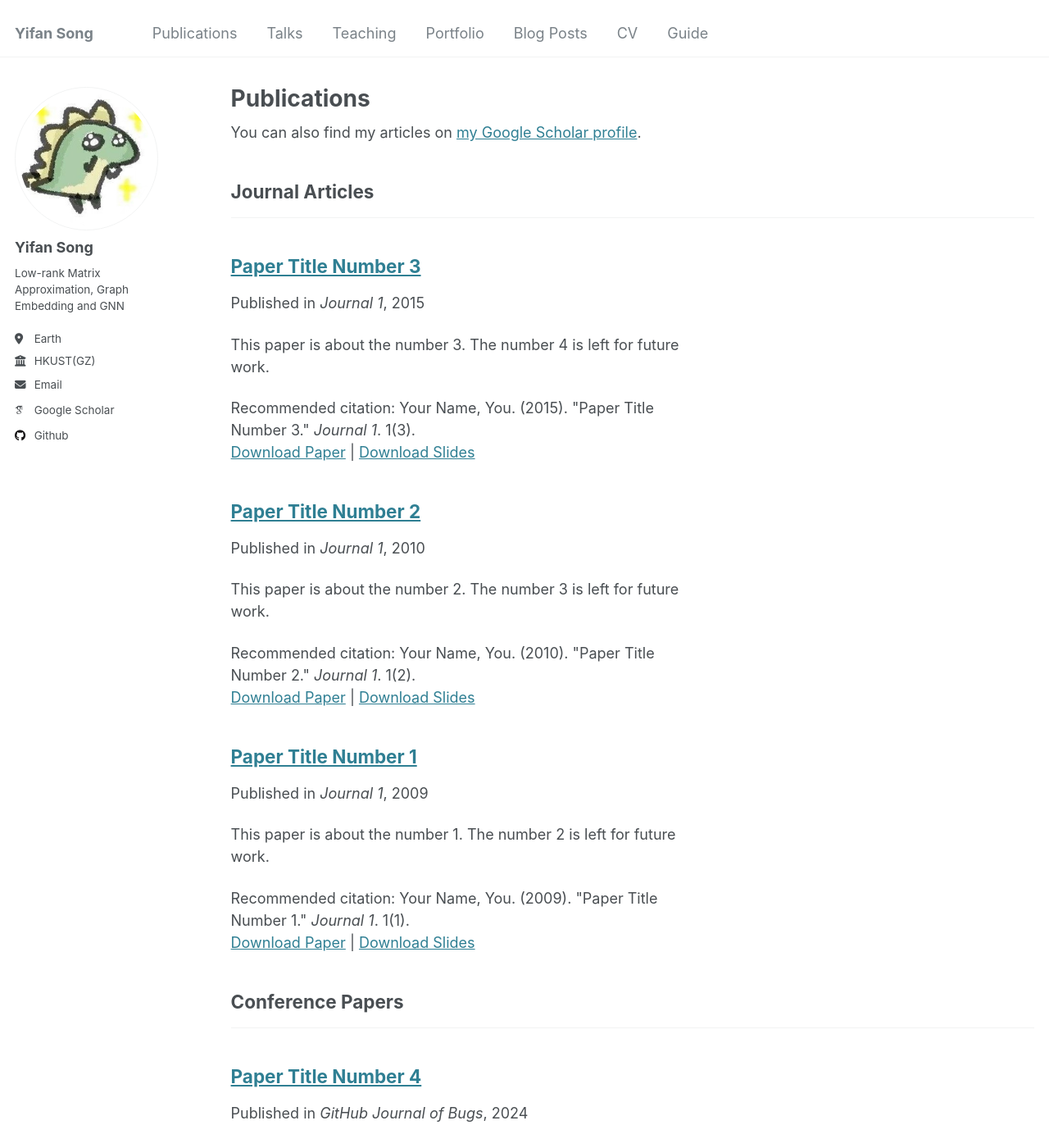
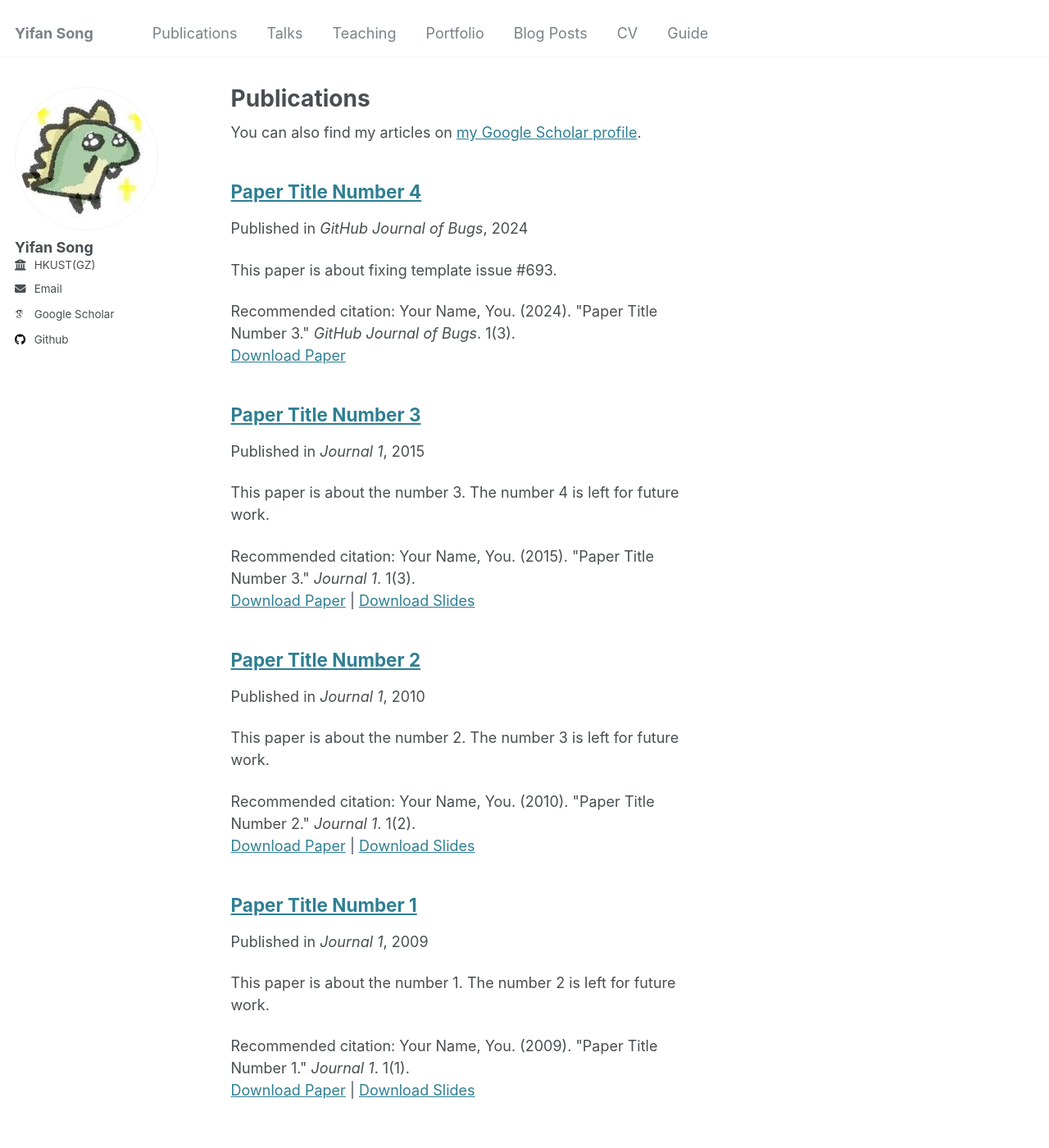
Before and after one commit to yfsong00/smallhammer.github.io, a Jekyll site: the page built from _pages/publications.html, in a window 1280 px wide and 1400 px high. Shown: the whole window at 82% size. Built offline with Jekyll 4.4.1, drawn with Linux system fonts in a browser that asks for light colours; some web fonts are replaced; part of the change alters nothing that is shown; some of the changed text lies outside the part shown.

Commit message:
Update _config.yml

```diff
--- a/_config.yml
+++ b/_config.yml
@@ -1,89 +1,22 @@
 # Welcome to Jekyll!
 #
 # This config file is meant for settings that affect your entire site, values
+#此配置文件用于影响整个站点的设置、值
 # which you are expected to set up once and rarely need to edit after that.
+#您应该设置一次，之后很少需要编辑。
 # For technical reasons, this file is *NOT* reloaded automatically when you use
-# `jekyll serve -l -H localhost`. If you change this file, please restart the
-# server process.
+#出于技术原因，此文件*NOT*在您使用时自动重新加载
+# `jekyll serve`. If you change this file, please restart the server process.
 
-# Basic Site Settings
+# Site Settings
 locale                   : "en-US"
 title                    : "Yifan Song"
 title_separator          : "-"
 name                     : &name "Yifan Song"
 description              : &description "personal description"
-url                      : https://yfsong00.github.io/ # the base hostname & protocol for your site e.g. "https://[your GitHub username].github.io"
+url                      : https://yfsong00.github.io # the base hostname & protocol for your site e.g. "https://mmistakes.github.io"
 baseurl                  : "" # the subpath of your site, e.g. "/blog"
 repository               : "yfsong00/smallhammer.github.io"
-
-# Site Author - The following control what appear as part of the author content on the side bar.
-#               If a field is blank the icon and link will not appear, otherwise it will be shown.
-#               Additional customization can be done by editing /_includes/author-profile.html
-author:
-  # Biographic information
-  avatar           : "yifan_song.png"
-  name             : "Yifan Song"
-  pronouns         : # example: "she/her"
-  bio              : "Low-rank Matrix Approximation, Graph Embedding and GNN"
-  location         : "Earth"
-  employer         : "HKUST(GZ)"
-  uri              : # URL
-  email            : "ysong853@connect.hkust-gz.edu.cn"
-
-  # Academic websites
-  arxiv            : # URL - Update with the correct link to your profile
-  googlescholar    : "https://scholar.google.com/citations?hl=zh-CN&user=1-jJLo8AAAAJ"
-  impactstory      : # URL
-  #orcid            : "http://orcid.org/yourorcidurl"
-  semantic         : # URL
-  #pubmed           : "https://www.ncbi.nlm.nih.gov/pubmed/?term=john+snow"
-  researchgate     : # URL
-  scopus           : # URL
-
-  # Repositories and software development
-  bitbucket        : # Username - Update with your username on the site
-  codepen          : # Username
-  dribbble         : # Username
-  github           : "yfsong00"
-  kaggle           : # Username
-  stackoverflow    : # User number or user number and name (i.e., use "1" or "1/jeff-atwood")
-
-  # Social media
-  #bluesky          : "bsky.app" # Replace this with you Bluesky username
-  facebook         : # Username
-  flickr           : # Username
-  foursquare       : # Username
-  goodreads        : # Username
-  google_plus      : # Username
-  keybase          : # Username
-  instagram        : # Username
-  lastfm           : # Username
-  linkedin         : # Username
-  mastodon         : # URL
-  medium           : # URL
-  pinterest        : # Username
-  soundcloud       : # Username
-  steam            : # Username
-  telegram         : # URL
-  tumblr           : # Username
-  twitter          : # Username for X / Twitter
-  vine             : # Username
-  weibo            : # Username
-  wikipedia        : # Username
-  xing             : # Username
-  youtube          : # Username
-  zhihu            : # Username
-
-# Publication Category - The following the list of publication categories and their headings
-publication_category:
-  books:
-    title: 'Books'
-  manuscripts:
-    title: 'Journal Articles'
-  conferences:
-    title: 'Conference Papers'
-
-# Site Settings
 teaser                   :  # filename of teaser fallback teaser image placed in /images/, .e.g. "500x300.png"
 breadcrumbs              : false # true, false (default)
 words_per_minute         : 160
@@ -101,14 +34,14 @@ comments:
     num_posts            : # 5 (default)
     colorscheme          : # "light" (default), "dark"
 staticman:
-  allowedFields          : ['name', 'email', 'url', 'message']
+  allowedFields          : ['name', 'email', 'url', 'message','zhihu']
   branch                 : "gh-pages" # "master", "gh-pages"
   commitMessage          : "New comment."
   filename               : comment-{@timestamp}
   format                 : "yml"
   moderation             : true
   path                   : "_data/comments/{options.slug}"
-  requiredFields         : ['name', 'email', 'message']
+  requiredFields         : ['name', 'email', 'message', 'zhihu']
   transforms:
     email                : "md5"
   generatedFields:
@@ -117,9 +50,7 @@ staticman:
       options:
         format           : "iso8601" # "iso8601" (default), "timestamp-seconds", "timestamp-milliseconds"
 atom_feed:
-  hide                   : false     # change to true to hide the RSS feed in the footer
   path                   : # blank (default) uses feed.xml
-
 
 # SEO Related
 google_site_verification :
@@ -127,12 +58,11 @@ bing_site_verification   :
 alexa_site_verification  :
 yandex_site_verification :
 
-
 # Social Sharing
 twitter:
-  username               : &twitter
+  username               : &https://twitter.com/
 facebook:
-  username               :
+  username               : &https://www.facebook.com/
   app_id                 :
   publisher              :
 og_image                 :  # Open Graph/Twitter default site image
@@ -146,9 +76,48 @@ social:
 
 # Analytics
 analytics:
-  provider               :  "false" # false (default), "google", "google-universal", "google-analytics-4", "custom"
+  provider               :  "google-universal" # false (default), "google", "google-universal", "custom"
   google:
     tracking_id          :
+
+
+# Site Author
+author:
+  name             : "Yifan Song"
+  avatar           : "yifan_song.png"
+  #bio              : "Low-rank Matrix Approximation, Graph Embedding, GNNS and Efficient LLM"
+  # location         : "Shenzhen, China"
+  employer         : "HKUST(GZ)"
+  #pubmed           : "https://www.ncbi.nlm.nih.gov/pubmed/?term=john+snow"
+  googlescholar    : "https://scholar.google.com/citations?hl=zh-CN&user=1-jJLo8AAAAJ"
+  # zhihu            : "https://www.zhihu.com/people/jinxiaolong-91"
+  email            : "ysong853@connect.hkust-gz.edu.cn"
+  researchgate     :  # example: "https://www.researchgate.net/profile/yourprofile"
+  uri              :
+  bitbucket        :
+  codepen          :
+  dribbble         :
+  flickr           :
+  facebook         :
+  foursquare       :
+  github           : "yfsong00"
+  google_plus      :
+  keybase          :
+  instagram        :
+  impactstory      : #"https://profiles.impactstory.org/u/xxxx-xxxx-xxxx-xxxx"
+  lastfm           :
+  linkedin         :
+  # orcid            :
+  pinterest        :
+  soundcloud       :
+  stackoverflow    :
+  steam            :
+  tumblr           :
+  twitter          :
+  vine             :
+  weibo            :
+  youtube          :
+  wikipedia        :
 
 
 # Reading Files
@@ -161,26 +130,23 @@ exclude:
   - "*.sublime-workspace"
   - .asset-cache
   - .bundle
-  - .github
   - .jekyll-assets-cache
   - .sass-cache
+  - CHANGELOG
+  - Capfile
+  - Gemfile
+  - Gruntfile.js
+  - LICENSE
+  - README
+  - Rakefile
   - assets/js/_main.js
   - assets/js/plugins
   - assets/js/vendor
-  - CHANGELOG
-  - Capfile
   - config
-  - Dockerfile
-  - Gemfile
-  - Gruntfile.js
   - gulpfile.js
-  - LICENSE
-  - local
   - log
   - node_modules
-  - package.json*
-  - Rakefile
-  - README
+  - package.json
   - tmp
   - vendor
 keep_files:
@@ -210,7 +176,7 @@ kramdown:
   enable_coderay: false
 
 
-# These settings control the types of collections used by the template
+# Collections
 collections:
   teaching:
     output: true
@@ -226,7 +192,7 @@ collections:
     permalink: /:collection/:path/
 
 
-# These settings control how pages and collections are included in the site
+# Defaults
 defaults:
   # _posts
   - scope:
@@ -282,7 +248,6 @@ defaults:
       author_profile: true
       share: true
 
-
 # Sass/SCSS
 sass:
   sass_dir: _sass
@@ -293,31 +258,29 @@ sass:
 permalink: /:categories/:title/
 # paginate: 5 # amount of posts to show
 # paginate_path: /page:num/
-timezone: Etc/UTC # http://en.wikipedia.org/wiki/List_of_tz_database_time_zones
+timezone: America/Los_Angeles # http://en.wikipedia.org/wiki/List_of_tz_database_time_zones
 
 
 # Plugins
 plugins:
-  - jekyll-feed
-  - jekyll-gist
   - jekyll-paginate
   - jekyll-sitemap
+  - jekyll-gist
+  - jekyll-feed
   - jekyll-redirect-from
-  - jemoji
-
-# Mimic GitHub Pages with --safe
+# mimic GitHub Pages with --safe
 whitelist:
-  - jekyll-feed
-  - jekyll-gist
   - jekyll-paginate
   - jekyll-sitemap
-  - jekyll-redirect-from
+  - jekyll-gist
+  - jekyll-feed
   - jemoji
 
 
 # Archives
 #  Type
 #  - GitHub Pages compatible archive pages built with Liquid ~> type: liquid (default)
+#  使用 Liquid 构建的 GitHub Pages 兼容存档页面 ~> 类型：liquid（默认）
 #  - Jekyll Archives plugin archive pages ~> type: jekyll-archives
 #  Path (examples)
 #  - Archive page should exist at path when using Liquid method or you can
```
